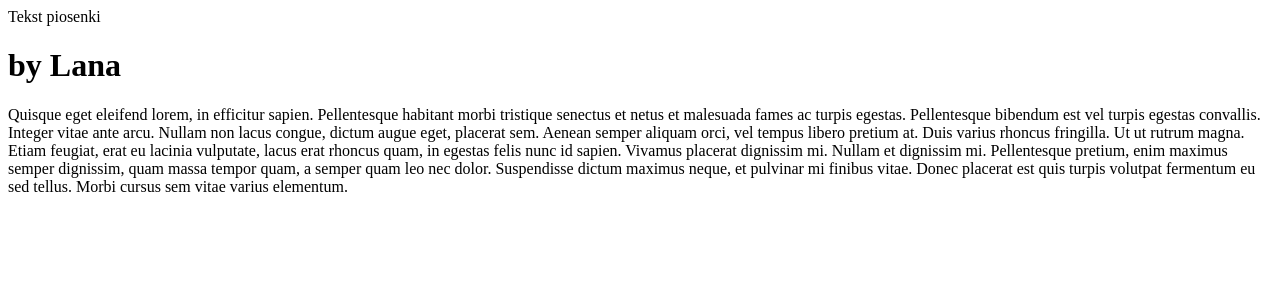
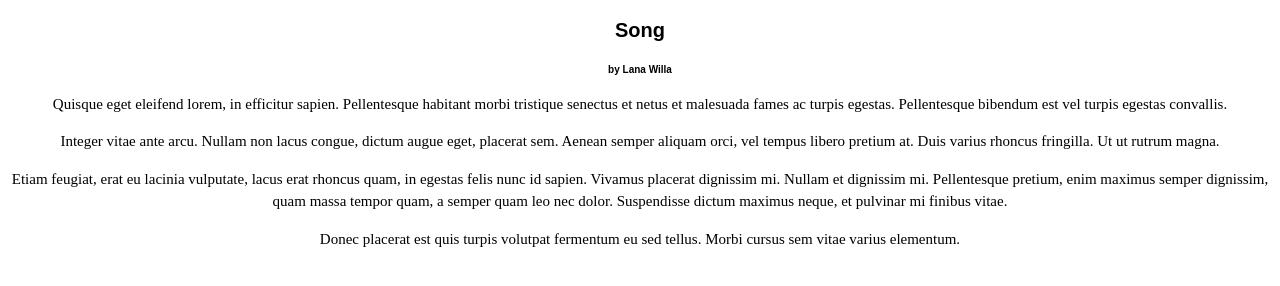
Before and after one commit to KatWas/learning-git-2, a plain HTML site: page index.html in a window 1280 px wide. Drawn offline with Linux system fonts and the light colour scheme; files that its build step writes are made by us from their sources.

Commit message:
Add style for html

```diff
--- a/css/style.css
+++ b/css/style.css
@@ -0,0 +1,29 @@
+/* Global */
+*, *::before, *::after {
+    box-sizing: border-box; }
+
+  body {
+    margin: 0;
+    text-align: center;
+    background: #fff;
+    color: black;
+    font-size: 16px;
+    line-height: 1.7;
+    font-family: "Josefin Sans", sans-serif; }
+  head {
+    color:aqua;
+    background-color:beige;
+
+  }
+  p {
+    line-height: 1.5;
+    font-family: 'Times New Roman', Times, serif;
+    font-size: 15px;
+}
+  h1 {
+    font-size: 20px;
+}
+h2 {
+    font-size: 10px;
+    color: black;
+}
--- a/index.html
+++ b/index.html
@@ -4,11 +4,15 @@
     <meta charset="UTF-8">
     <meta http-equiv="X-UA-Compatible" content="IE=edge">
     <meta name="viewport" content="width=device-width, initial-scale=1.0">
+    <link rel="stylesheet" type="text/css" href="style.css">
     <title>Document</title>
 </head>
 <body>
-    <head>Tekst piosenki</head>
-    <h1>by Lana </h1>
-    <p>Quisque eget eleifend lorem, in efficitur sapien. Pellentesque habitant morbi tristique senectus et netus et malesuada fames ac turpis egestas. Pellentesque bibendum est vel turpis egestas convallis. Integer vitae ante arcu. Nullam non lacus congue, dictum augue eget, placerat sem. Aenean semper aliquam orci, vel tempus libero pretium at. Duis varius rhoncus fringilla. Ut ut rutrum magna. Etiam feugiat, erat eu lacinia vulputate, lacus erat rhoncus quam, in egestas felis nunc id sapien. Vivamus placerat dignissim mi. Nullam et dignissim mi. Pellentesque pretium, enim maximus semper dignissim, quam massa tempor quam, a semper quam leo nec dolor. Suspendisse dictum maximus neque, et pulvinar mi finibus vitae. Donec placerat est quis turpis volutpat fermentum eu sed tellus. Morbi cursus sem vitae varius elementum.</p>
+    <h1>Song</h1>
+    <h2>by Lana Willa</h2>
+    <p>Quisque eget eleifend lorem, in efficitur sapien. Pellentesque habitant morbi tristique senectus et netus et malesuada fames ac turpis egestas. Pellentesque bibendum est vel turpis egestas convallis.</p>
+    <p>Integer vitae ante arcu. Nullam non lacus congue, dictum augue eget, placerat sem. Aenean semper aliquam orci, vel tempus libero pretium at. Duis varius rhoncus fringilla. Ut ut rutrum magna. </p>
+    <p>Etiam feugiat, erat eu lacinia vulputate, lacus erat rhoncus quam, in egestas felis nunc id sapien. Vivamus placerat dignissim mi. Nullam et dignissim mi. Pellentesque pretium, enim maximus semper dignissim, quam massa tempor quam, a semper quam leo nec dolor. Suspendisse dictum maximus neque, et pulvinar mi finibus vitae.</p>
+    <p> Donec placerat est quis turpis volutpat fermentum eu sed tellus. Morbi cursus sem vitae varius elementum.</p>
 </body>
 </html>
```
